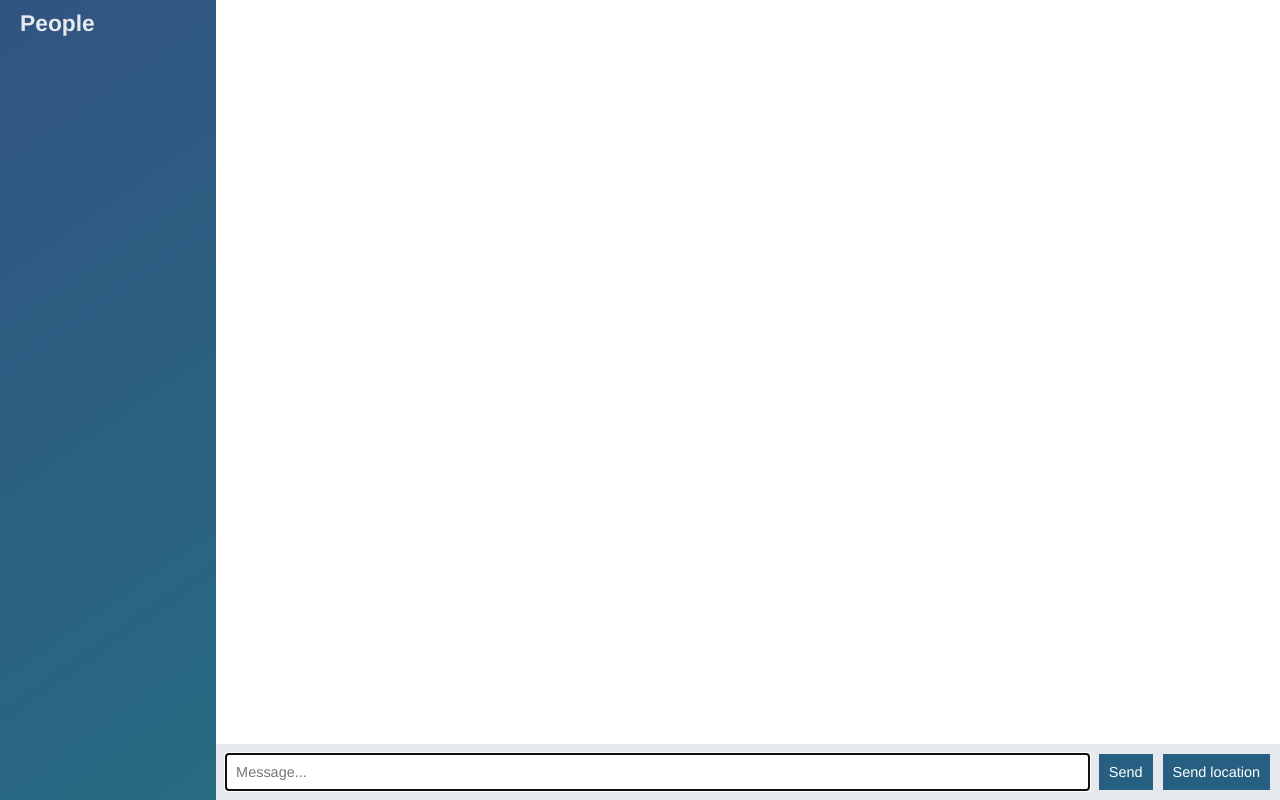
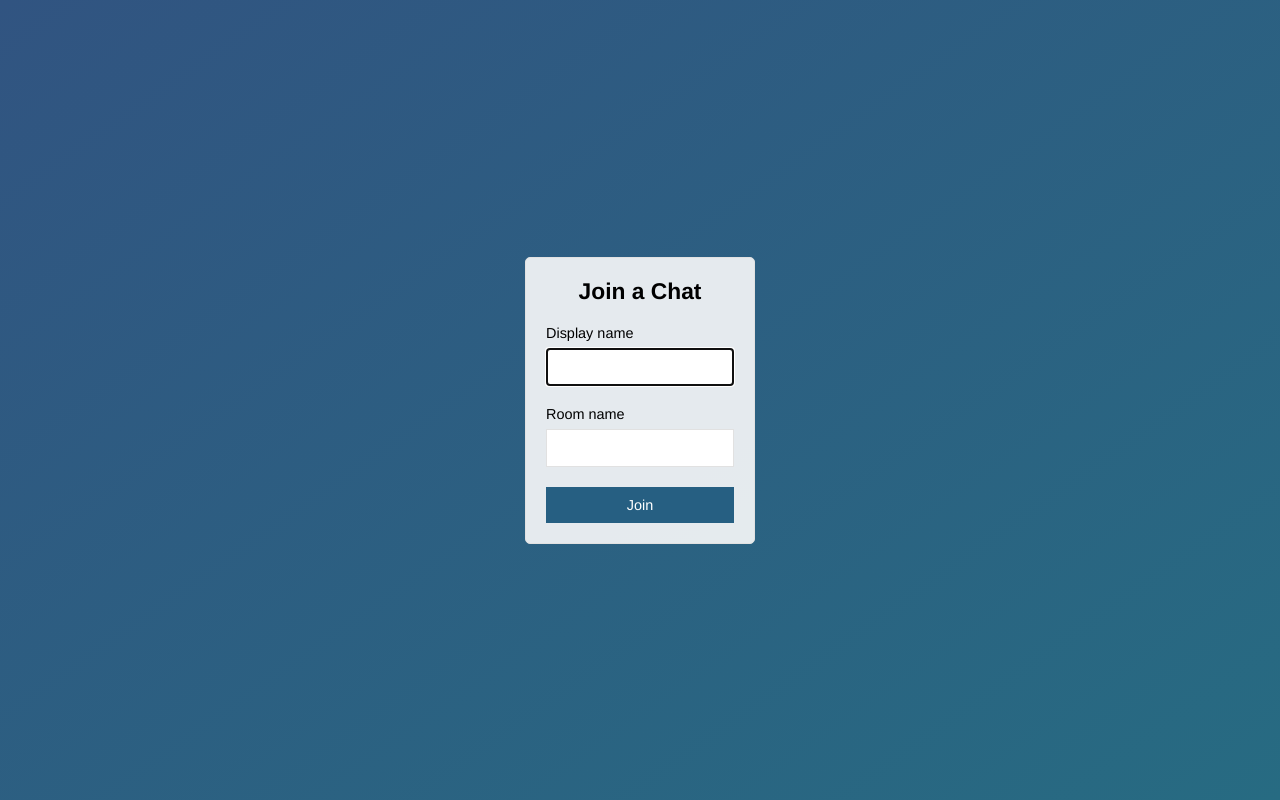
Before and after one commit to marcuschristiansen/node-chat-app, a website: page public/index.html in a window 1280 px wide. Drawn offline with nearby package versions, Linux system fonts and the light colour scheme; no server answers.

Commit message:
Add join page

```diff
--- a/public/index.html
+++ b/public/index.html
@@ -1,61 +1,30 @@
-<!DOCTYPE html>
-
 <!DOCTYPE html>
 <html>
 <head>
     <meta charset="utf-8" />
     <meta http-equiv="X-UA-Compatible" content="IE=edge">
-    <title>Page Title</title>
-    <meta name="viewport" content="width=device-width, initial-scale=1">
+    <title>Join | ChatApp</title>
+    <meta name="viewport" content="width=device-width, initial-scale=1, user-scalable=no">
     <link rel="stylesheet" href="/css/styles.css">
 </head>
-<body class="chat">
-
-    <div class="chat__sidebar">
-        <h3>People</h3>
-        <div id="users"></div>
+<body class="centered-form">
+    <div class="centered-form__form">
+        <form action="/chat.html">
+            <div class="form-field">
+                <h3>Join a Chat</h3>
+            </div>
+            <div class="form-field">
+                <label for="name">Display name</label>
+                <input type="text" name="name" autofocus>
+            </div>
+            <div class="form-field">
+                <label for="room">Room name</label>
+                <input type="text" name="room">
+            </div>
+            <div class="form-field">
+                <button>Join</button>
+            </div>
+        </form>
     </div>
-
-    <div class="chat__main">
-        <ol id="messages" class="chat__messages"></ol>
-
-        <div class="chat__footer">
-            <form id="message-form">
-                <input type="text" name="message" placeholder="Message..." autofocus autocomplete="off">
-                <button>Send</button>
-            </form>
-            <button id="send-location">Send location</button>
-        </div>
-    </div>
-
-    <script id="message-template" type="text/template">
-        <li class="message">
-            <div class="message__title">
-                <h4>{{ from }}</h4>
-                <span>{{ createdAt }}</span>
-            </div>
-            <div class="message__body">
-                <p>{{ text }}</p>
-            </div>
-        </li>
-    </script>
-
-    <script id="location-message-template" type="text/template">
-        <li class="message">
-            <div class="message__title">
-                <h4>{{ from }}</h4>
-                <span>{{ createdAt }}</span>
-            </div>
-            <div class="message__body">
-                <p><a href="{{ url }}" target="_blank">My current location</a></p>
-            </div>
-        </li>
-    </script>
-
-    <script src="/socket.io/socket.io.js"></script>
-    <script src="https://code.jquery.com/jquery-3.3.1.js" integrity="sha256-2Kok7MbOyxpgUVvAk/HJ2jigOSYS2auK4Pfzbm7uH60=" crossorigin="anonymous"></script>
-    <script src="/js/libs/moment.js"></script>
-    <script src="/js/libs/mustache.js"></script>
-    <script src="/js/index.js"></script>
 </body>
 </html>
```
Also changed, not shown: public/chat.html (added, +61 -0 lines), public/js/chat.js (renamed from public/js/index.js).
